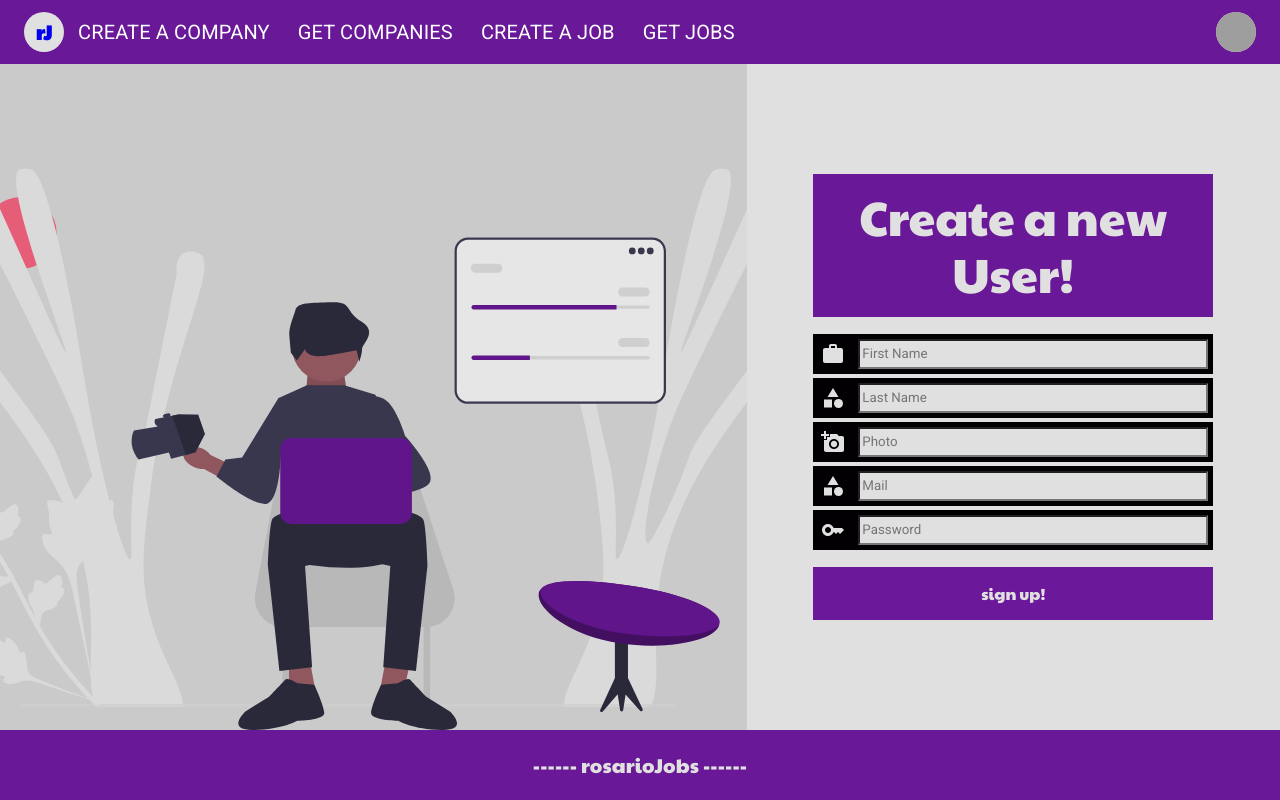
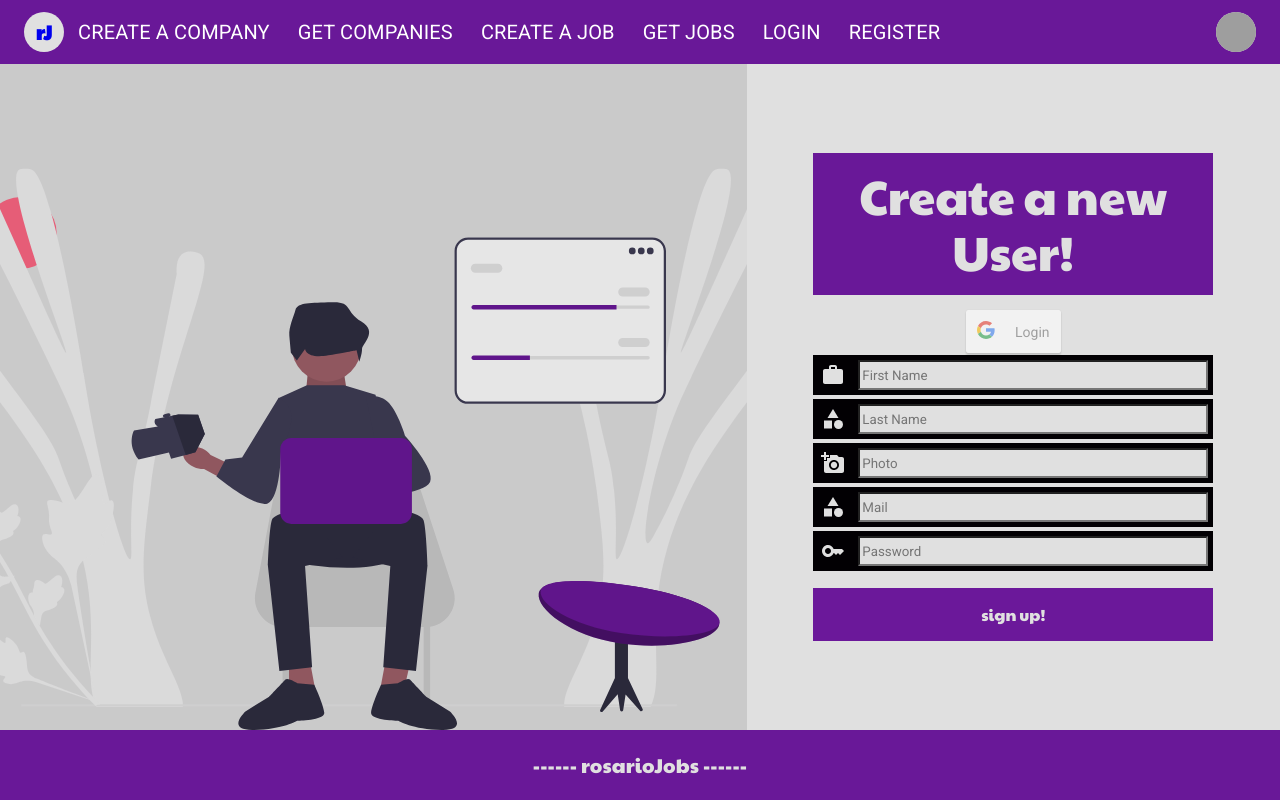
Before and after one commit to ignacioborraz/app28-MERN, a React (Create React App) app in the folder frontend/: page /signUp in a window 1280 px wide. Built offline with nearby package versions, Linux system fonts and the light colour scheme; grey boxes are pictures that could not be loaded.

Commit message:
Corregido snackbar y prueba google login

```diff
--- a/frontend/package.json
+++ b/frontend/package.json
@@ -14,6 +14,7 @@
     "axios": "^0.27.2",
     "react": "^18.1.0",
     "react-dom": "^18.1.0",
+    "react-google-login": "^5.2.2",
     "react-redux": "^8.0.2",
     "react-router-dom": "^6.3.0",
     "react-scripts": "5.0.1",
--- /dev/null
+++ b/frontend/src/components/GoogleSignUp.jsx
@@ -0,0 +1,22 @@
+import React from 'react';
+import GoogleLogin from 'react-google-login';
+// or
+// import { GoogleLogin } from 'react-google-login';
+
+
+const responseGoogle = (response) => {
+    console.log(response);
+}
+
+export default function GoogleSignUp() {
+
+    return (
+        <GoogleLogin
+            clientId="802279233493-ovinlm8d08qmg3o5jfo2tr3p03v2n4q5.apps.googleusercontent.com"
+            buttonText="Login"
+            onSuccess={responseGoogle}
+            onFailure={responseGoogle}
+            cookiePolicy={'single_host_origin'}
+        />
+    );
+}
--- a/frontend/src/components/MySnackBar.jsx
+++ b/frontend/src/components/MySnackBar.jsx
@@ -17,7 +17,7 @@ function MySnackBar(props) {
     const dispatch = useDispatch()
     const handleClose = () => {
         dispatch({
-            type: 'message',
+            type: 'MESSAGE',
             payload: {view: false, message: '', success: false}
         })
     }
@@ -36,6 +36,8 @@ function MySnackBar(props) {
 
         </Box>
     )
+
+    console.log(props.snackbar.view);
     return (
         <Snackbar
             open={props.snackbar.view}
--- a/frontend/src/components/NavBar.jsx
+++ b/frontend/src/components/NavBar.jsx
@@ -20,6 +20,8 @@ const pages = [
   {to: '/getCompanies', name: 'Get companies'},
   {to: '/createJob', name: 'Create a job'},
   {to: '/getJobs', name: 'Get jobs'},
+  {to: '/signin', name: 'Login'},
+  {to: '/signup', name: 'Register'},
 ]
 
 export default function NavBar() {
--- a/frontend/src/pages/SignUp.jsx
+++ b/frontend/src/pages/SignUp.jsx
@@ -9,6 +9,7 @@ import StyledInput from '../components/StyledInput'
 import Text from '../components/Text'
 
 import userActions from '../redux/actions/userActions'
+import GoogleSignUp from '../components/GoogleSignUp'
 
 export default function SignUp({options}) {
 
@@ -45,6 +46,7 @@ export default function SignUp({options}) {
                     {options.title}
                 </Text>
                 <form onSubmit={handleCreation} className='newForm'>
+                    <GoogleSignUp />
                     {options.data.map(everyData => (
                         <StyledInput key={everyData.id} everyData={everyData} allInputs={allInputs} label={true} />
                     ))}
```
Also changed, not shown: frontend/src/components/GoogleSignIn.jsx (added), 1 other file (tests, documents, lock files or other folders).
